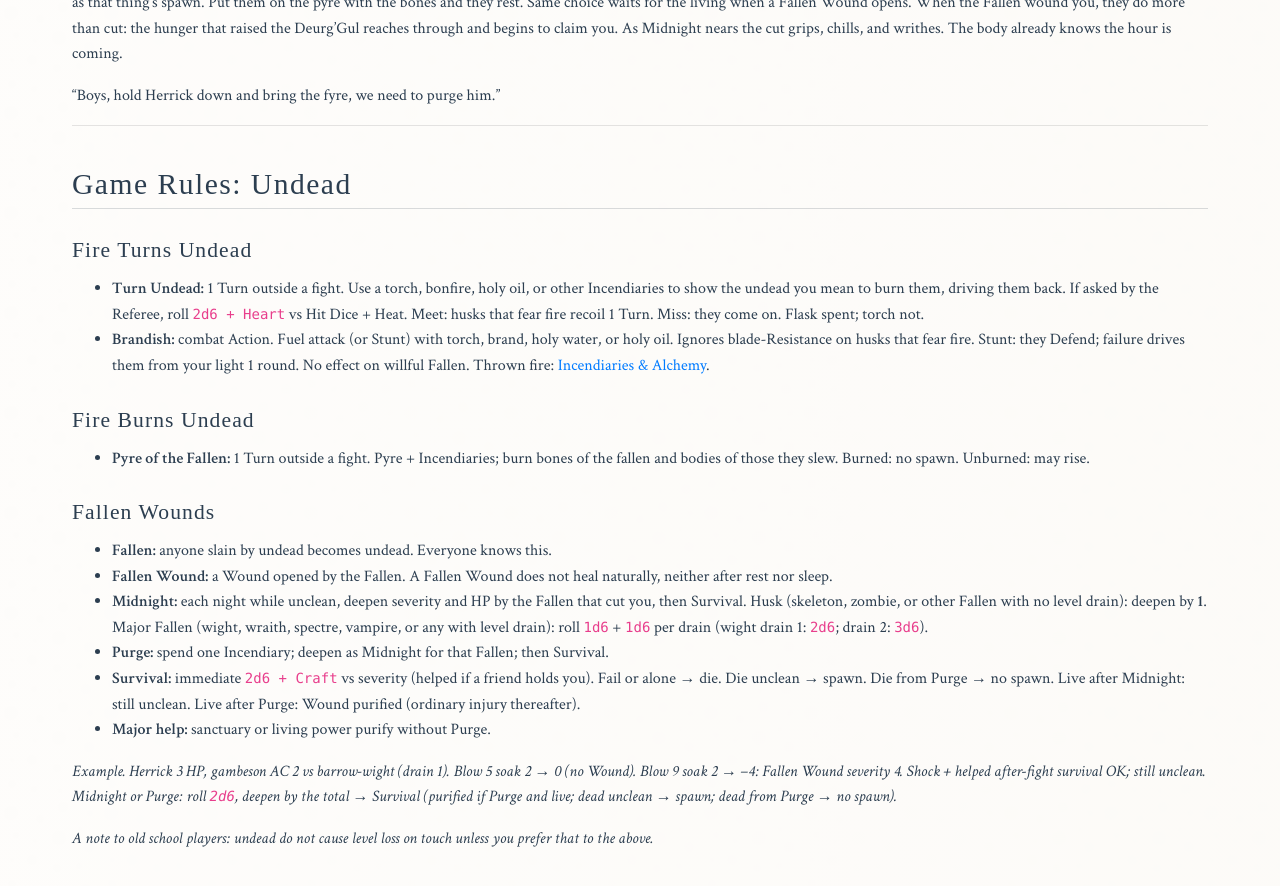
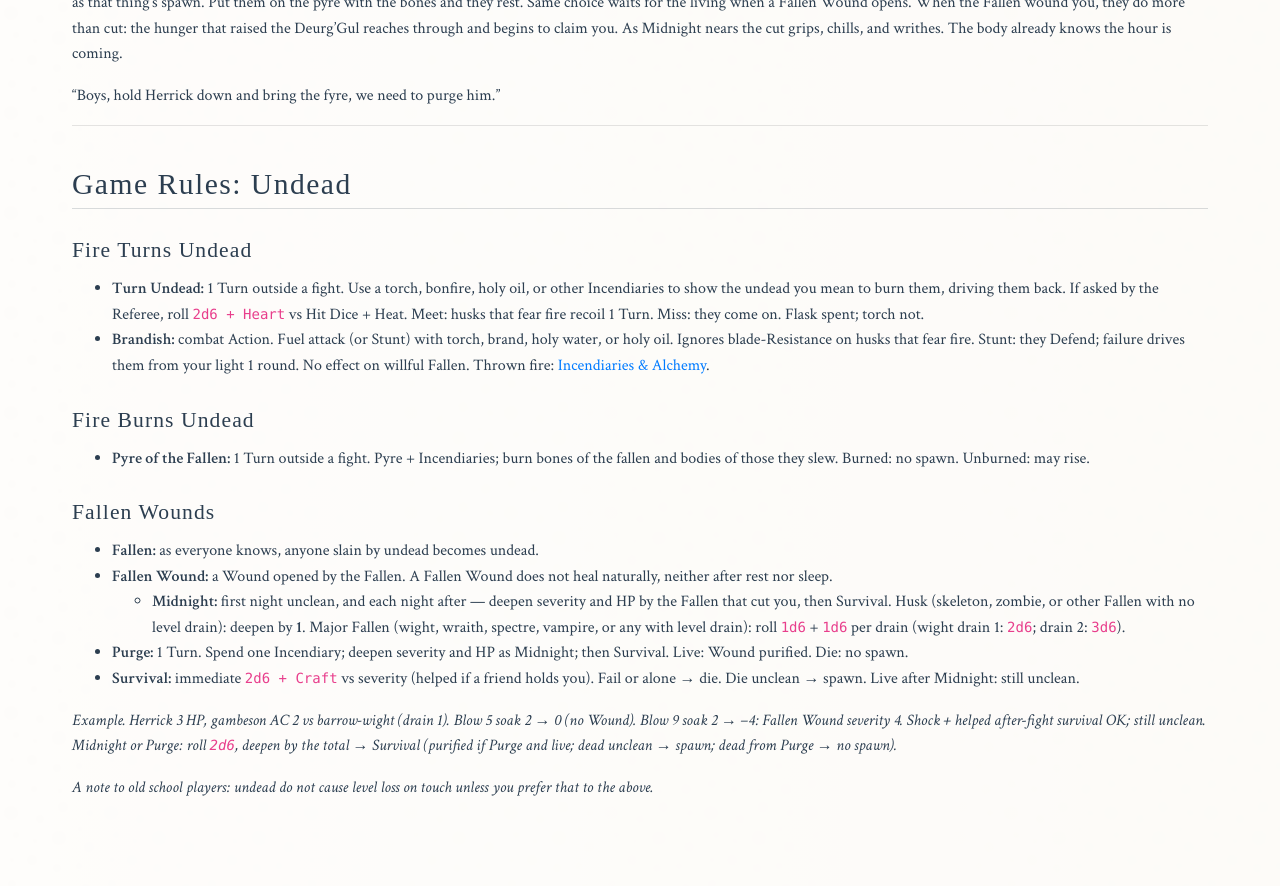
Before and after one commit to paulabrams/burners, a Jekyll site: the page built from markdown/burners-burn-undead.md, in a window 1280 px wide and 900 px high, scrolled down 998 px. Shown: the top 886 px of the window. Built offline with Jekyll 4.4.1, drawn with Linux system fonts in a browser that asks for light colours; some web fonts are replaced; after the commit the page ends 1846 px from its top, so only the background shows below that.

Commit message:
Tighten Fallen Wound Purge and Midnight first-night timing.
Co-authored-by: Cursor <cursoragent@cursor.com>

```diff
--- a/markdown/burners-burn-undead.md
+++ b/markdown/burners-burn-undead.md
@@ -40,12 +40,11 @@ The hard ask is your own. Anyone the Fallen slew may look only dead — a friend
 
 ### Fallen Wounds
 
-- **Fallen:** anyone slain by undead becomes undead. Everyone knows this.
+- **Fallen:** as everyone knows, anyone slain by undead becomes undead.
 - **Fallen Wound:** a Wound opened by the Fallen. A Fallen Wound does not heal naturally, neither after rest nor sleep.
-- **Midnight:** each night while unclean, deepen severity and HP by the Fallen that cut you, then Survival. Husk (skeleton, zombie, or other Fallen with no level drain): deepen by **1**. Major Fallen (wight, wraith, spectre, vampire, or any with level drain): roll `1d6` + `1d6` per drain (wight drain 1: `2d6`; drain 2: `3d6`).
-- **Purge:** spend one Incendiary; deepen as Midnight for that Fallen; then Survival.
-- **Survival:** immediate `2d6 + Craft` vs severity (helped if a friend holds you). Fail or alone → die. Die unclean → spawn. Die from Purge → no spawn. Live after Midnight: still unclean. Live after Purge: Wound purified (ordinary injury thereafter).
-- **Major help:** sanctuary or living power purify without Purge.
+  - **Midnight:** first night unclean, and each night after — deepen severity and HP by the Fallen that cut you, then Survival. Husk (skeleton, zombie, or other Fallen with no level drain): deepen by **1**. Major Fallen (wight, wraith, spectre, vampire, or any with level drain): roll `1d6` + `1d6` per drain (wight drain 1: `2d6`; drain 2: `3d6`).
+- **Purge:** 1 Turn. Spend one Incendiary; deepen severity and HP as Midnight; then Survival. Live: Wound purified. Die: no spawn.
+- **Survival:** immediate `2d6 + Craft` vs severity (helped if a friend holds you). Fail or alone → die. Die unclean → spawn. Live after Midnight: still unclean.
 
 *Example. Herrick 3 HP, gambeson AC 2 vs barrow-wight (drain 1). Blow 5 soak 2 → 0 (no Wound). Blow 9 soak 2 → −4: Fallen Wound severity 4. Shock + helped after-fight survival OK; still unclean. Midnight or Purge: roll `2d6`, deepen by the total → Survival (purified if Purge and live; dead unclean → spawn; dead from Purge → no spawn).*
 
```
